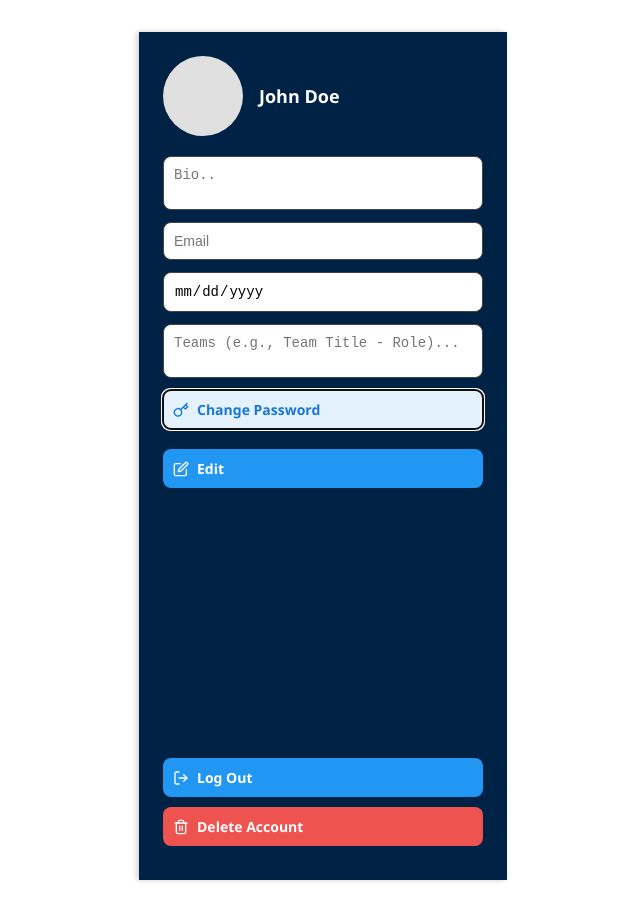
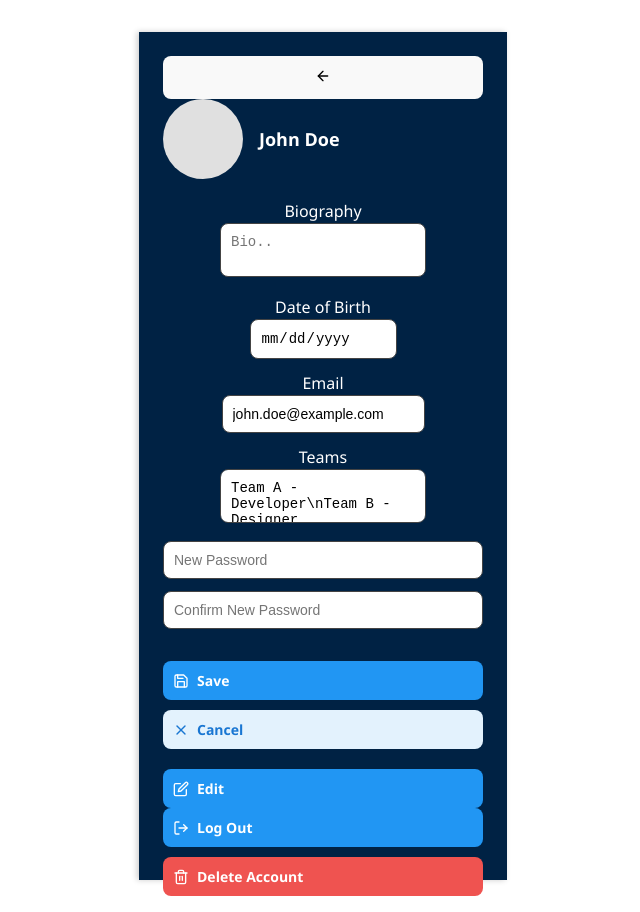
Before and after one commit to JasonTherawan/PlanIt, a React (Vite) app in the folder frontend/: page / in a window 1280 px wide. Both pictures are taken after a click on the button "Change Password". Shown: the whole page, without its empty margins (317-957 px from the left). Built offline with nearby package versions, Linux system fonts and the light colour scheme.

Commit message:
Update ProfileSidebar.jsx
Updated Sidebar jsx

```diff
--- a/frontend/src/components/ProfileSidebar.jsx
+++ b/frontend/src/components/ProfileSidebar.jsx
@@ -1,37 +1,205 @@
 import React, { useState } from 'react';
-import { FiEdit, FiSave, FiX, FiLogOut, FiTrash2, FiKey } from 'react-icons/fi';
+import { FiArrowLeft, FiEdit, FiSave, FiX, FiLogOut, FiTrash2, FiKey } from 'react-icons/fi';
+
 import './ProfileSidebar.css';
 
 const ProfileSidebar = () => {
   const [isEditing, setIsEditing] = useState(false);
+  const [isChangingPassword, setIsChangingPassword] = useState(false);
+  const [username, setUsername] = useState('John Doe');
+  const [usernameInput, setUsernameInput] = useState(username);
+  const [selectedImage, setSelectedImage] = useState(null);
+  const [newPassword, setNewPassword] = useState('');
+  const [confirmPassword, setConfirmPassword] = useState('');
+  const [passwordError, setPasswordError] = useState('');
 
-  const handleEditClick = () => setIsEditing(true);
-  const handleCancelClick = () => setIsEditing(false);
+
+
+
+  const handleEditClick = () => {
+    setUsernameInput(username); // prefill with current username
+    setIsEditing(true);
+    setIsChangingPassword(false);
+  };
+
+  const handleCancelClick = () => {
+    setIsEditing(false);
+  };
+
   const handleSaveClick = () => {
-    //  logic save button
+    if (usernameInput.trim() !== '') {
+      setUsername(usernameInput);
+    }
     setIsEditing(false);
+  };
+
+  const handleChangePasswordClick = () => {
+    setIsChangingPassword(true);
+    setIsEditing(false);
+  };
+
+  const handlePasswordCancelClick = () => {
+    setIsChangingPassword(false);
+  };
+
+  const handlePasswordSaveClick = () => {
+    if (newPassword !== confirmPassword) {
+      setPasswordError('Passwords do not match');
+      return;
+    }
+
+
+    setPasswordError('');
+    setIsChangingPassword(false);
+    setNewPassword('');
+    setConfirmPassword('');
+  };
+
+
+  const handleImageChange = (e) => {
+    const file = e.target.files[0];
+    if (file && file.type.startsWith('image/')) {
+      const imageUrl = URL.createObjectURL(file);
+      setSelectedImage(imageUrl);
+    }
   };
 
   return (
     <div className="profile-sidebar">
+      <button className="icon-button back-icon" onClick={() => console.log('Back clicked')}>
+        <FiArrowLeft />
+      </button>
+
       <div className="profile-header">
-        <div className="profile-picture"></div>
-        <div className="profile-name">John Doe</div>
+        <label htmlFor="profile-picture" className="profile-picture-label">
+          <div className="profile-picture-preview">
+
+            {selectedImage ? (
+              <img src={selectedImage} alt="Profile" className="profile-picture" />
+            ) : (
+              <div className="profile-picture" />
+            )}
+          </div>
+          <input
+            id="profile-picture"
+            type="file"
+            accept="image/png, image/jpeg, image/jpg, image/gif"
+            style={{ display: 'none' }}
+            onChange={handleImageChange}
+          />
+        </label>
+        {isEditing ? (
+          <input
+            className="profile-name-input"
+            type="text"
+            value={usernameInput}
+            onChange={(e) => setUsernameInput(e.target.value)}
+          />
+        ) : (
+          <div className="profile-name">{username}</div>
+        )}
       </div>
 
       <div className="profile-fields">
-        <textarea placeholder="Bio.." disabled={!isEditing} />
-        <input type="email" placeholder="Email" disabled={!isEditing} />
-        <input type="date" placeholder="Date of Birth" disabled={!isEditing} />
-        <textarea placeholder="Teams (e.g., Team Title - Role)..." disabled={!isEditing} />
-        <button className="button secondary">
-          <FiKey className="icon" /> Change Password
-        </button>
+        {/* Bio */}
+        <div className="field-section">
+          <div className="field-header">Biography</div>
+          <textarea
+            placeholder="Bio.."
+            disabled={!isEditing || isChangingPassword}
+          />
+        </div>
+
+        {/* Date of Birth */}
+        <div className="field-section">
+          <div className="field-header">Date of Birth</div>
+          <input
+            type="date"
+            placeholder="Date of Birth"
+            disabled={!isEditing || isChangingPassword}
+          />
+        </div>
+
+        {/* Email */}
+        <div className="field-section">
+          <div className="field-header">Email</div>
+          <input
+            type="email"
+            value="john.doe@example.com"
+            disabled
+          />
+        </div>
+
+        {/* Teams */}
+        <div className="field-section">
+          <div className="field-header">Teams</div>
+          <textarea
+            value="Team A - Developer\nTeam B - Designer"
+            disabled
+          />
+        </div>
+
+        {/* Change password section */}
+        {!isChangingPassword ? (
+          <button
+            className={`button secondary ${isEditing ? 'disabled-button' : ''}`}
+            onClick={handleChangePasswordClick}
+            disabled={isEditing}
+          >
+            <FiKey className="icon" /> Change Password
+          </button>
+        ) : (
+          <>
+            <input
+              type="password"
+              placeholder="New Password"
+              className="password-input"
+              value={newPassword}
+              onChange={(e) => {
+                setNewPassword(e.target.value);
+                setPasswordError('');
+              }}
+            />
+            <input
+              type="password"
+              placeholder="Confirm New Password"
+              className="password-input"
+              value={confirmPassword}
+              onChange={(e) => {
+                setConfirmPassword(e.target.value);
+                setPasswordError('');
+              }}
+            />
+            {passwordError && (
+              <div className="field-error">{passwordError}</div>
+            )}
+            <div className="profile-buttons">
+              <button
+                className="button primary"
+                onClick={handlePasswordSaveClick}
+                disabled={!newPassword || !confirmPassword}
+              >
+                <FiSave className="icon" /> Save
+              </button>
+              <button
+                className="button secondary"
+                onClick={handlePasswordCancelClick}
+              >
+                <FiX className="icon" /> Cancel
+              </button>
+            </div>
+          </>
+        )}
+
       </div>
 
       <div className="profile-buttons">
         {!isEditing ? (
-          <button className="button primary" onClick={handleEditClick}>
+          <button
+            className={`button primary ${isChangingPassword ? 'disabled-button' : ''}`}
+            onClick={handleEditClick}
+            disabled={isChangingPassword}
+          >
             <FiEdit className="icon" /> Edit
           </button>
         ) : (
```
